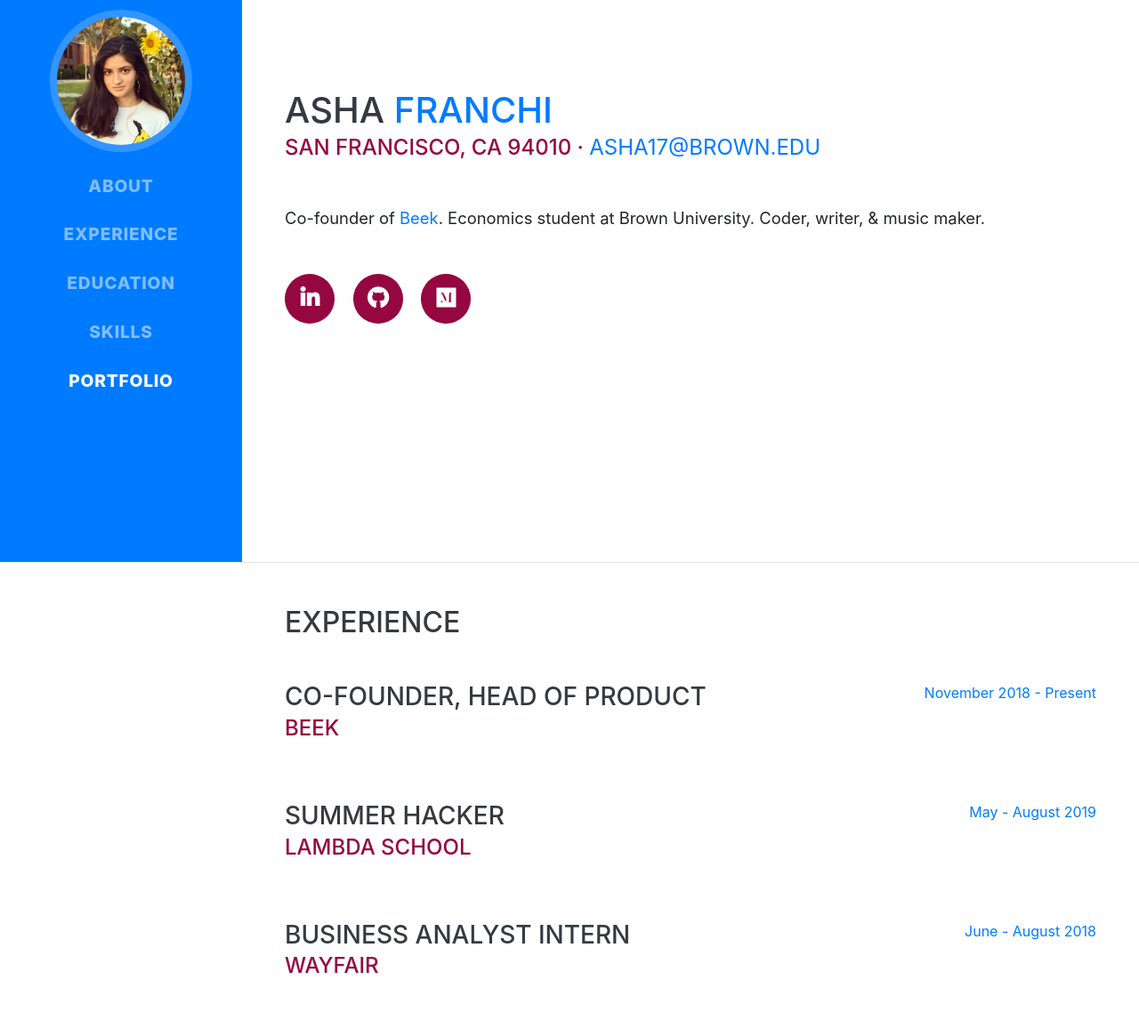
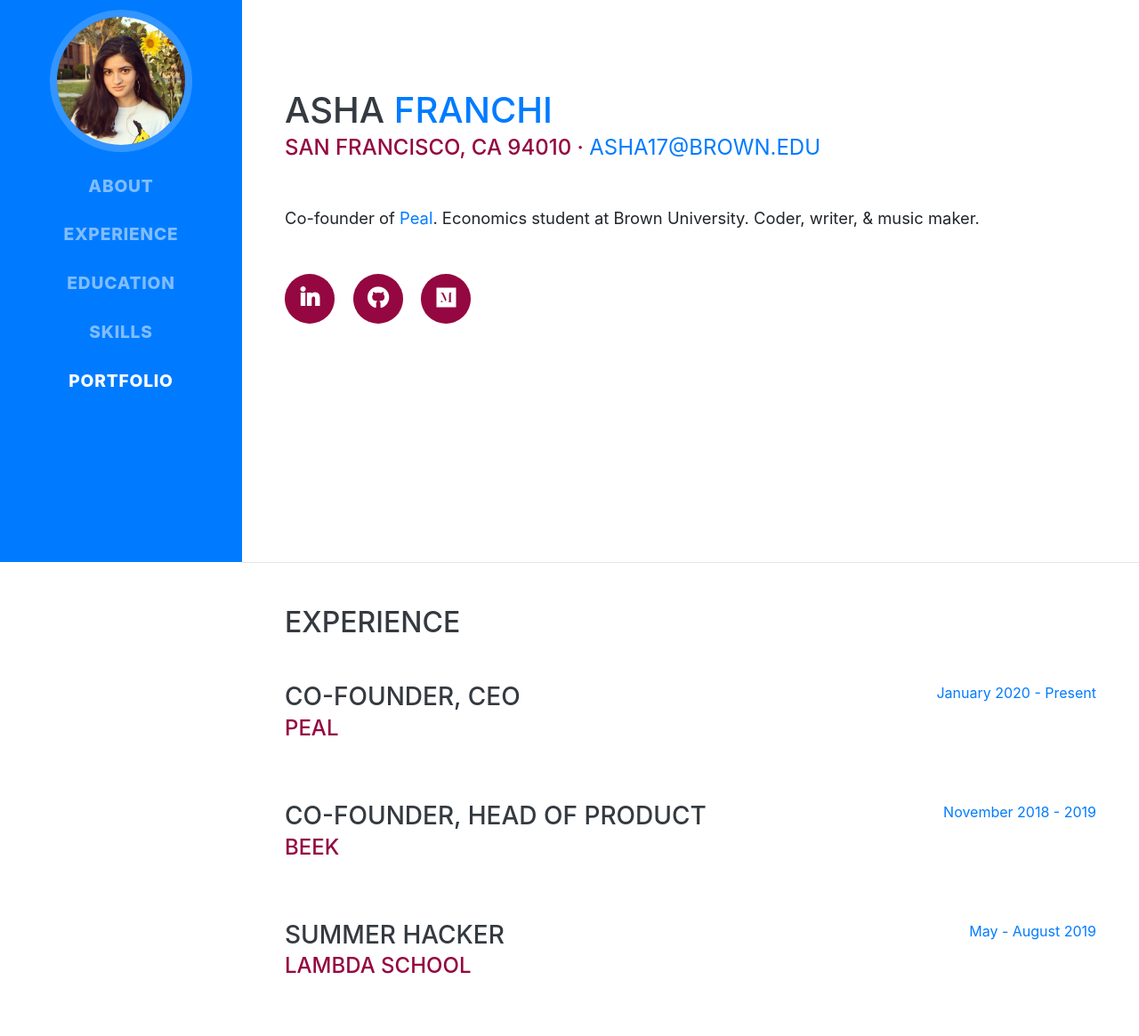
Before and after one commit to ashafranchi/Profile, a website with bundled scripts: page index.html in a window 1280 px wide. Shown: the part 168-1333 px from the top of the page at 89% size. Built offline with nearby package versions, Linux system fonts and the light colour scheme; a web font is replaced by a local one.

Commit message:
peal update

```diff
--- a/index.html
+++ b/index.html
@@ -69,7 +69,7 @@
         <div class="subheading mb-5">San Francisco, CA 94010 ·
           <a class="noweight" href="mailto:asha17@brown.edu">asha17@brown.edu</a>
         </div>
-        <p class="lead mb-5">Co-founder of <a class="noweight-2" href="https://getbeek.com/">Beek</a>. Economics student at Brown University. Coder, writer, & music maker.</p>
+        <p class="lead mb-5">Co-founder of <a class="noweight-2" href="https://getpeal.com/">Peal</a>. Economics student at Brown University. Coder, writer, & music maker.</p>
         <div class="social-icons">
           <a href="https://www.linkedin.com/in/asha-f-310a05155/">
             <i class="fab fa-linkedin-in"></i>
@@ -95,12 +95,23 @@
 
         <div class="resume-item d-flex flex-column flex-md-row justify-content-between mb-5">
           <div class="resume-content">
+            <h3 class="mb-0">Co-founder, CEO</h3>
+            <div class="subheading mb-3">Peal</div>
+            <p></p>
+          </div>
+          <div class="resume-date text-md-right">
+            <span class="text-primary">January 2020 - Present</span>
+          </div>
+        </div>
+
+        <div class="resume-item d-flex flex-column flex-md-row justify-content-between mb-5">
+          <div class="resume-content">
             <h3 class="mb-0">Co-founder, Head of Product</h3>
             <div class="subheading mb-3">Beek</div>
             <p></p>
           </div>
           <div class="resume-date text-md-right">
-            <span class="text-primary">November 2018 - Present</span>
+            <span class="text-primary">November 2018 - 2019</span>
           </div>
         </div>
 
```
